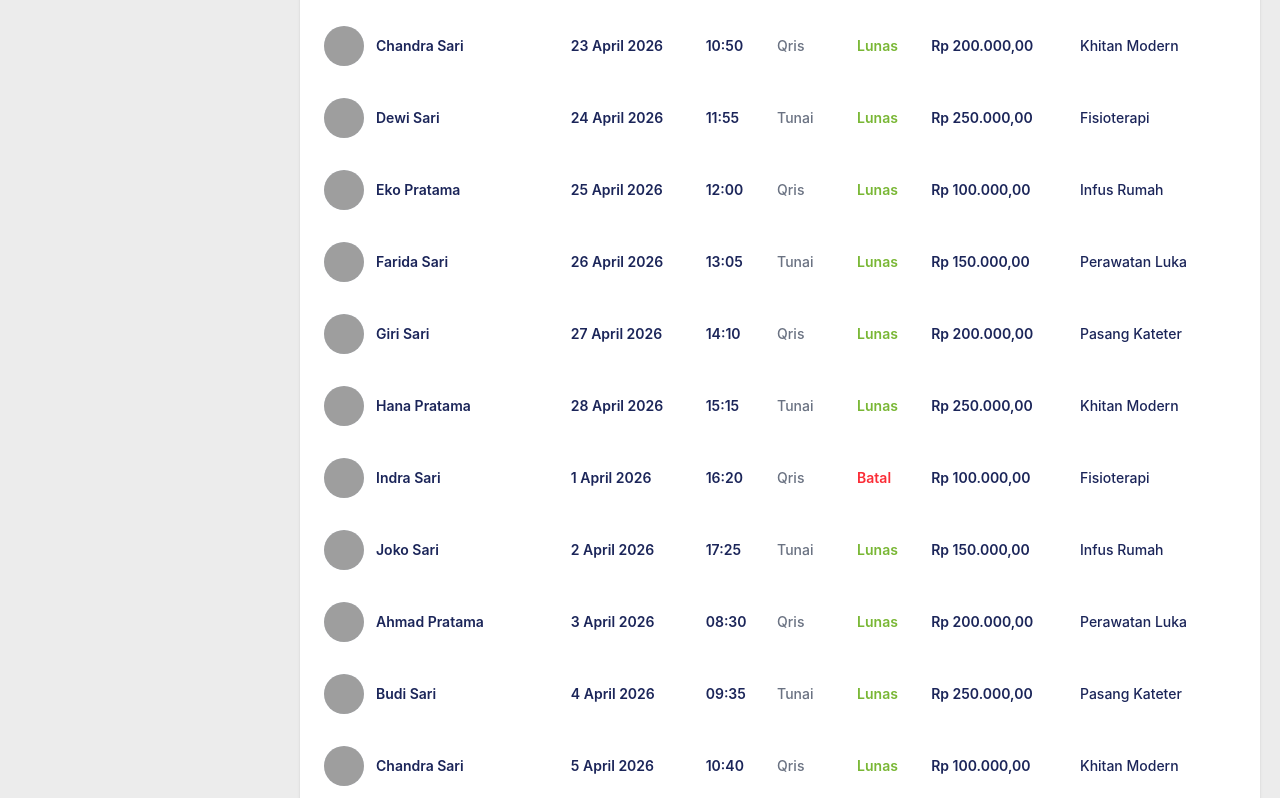
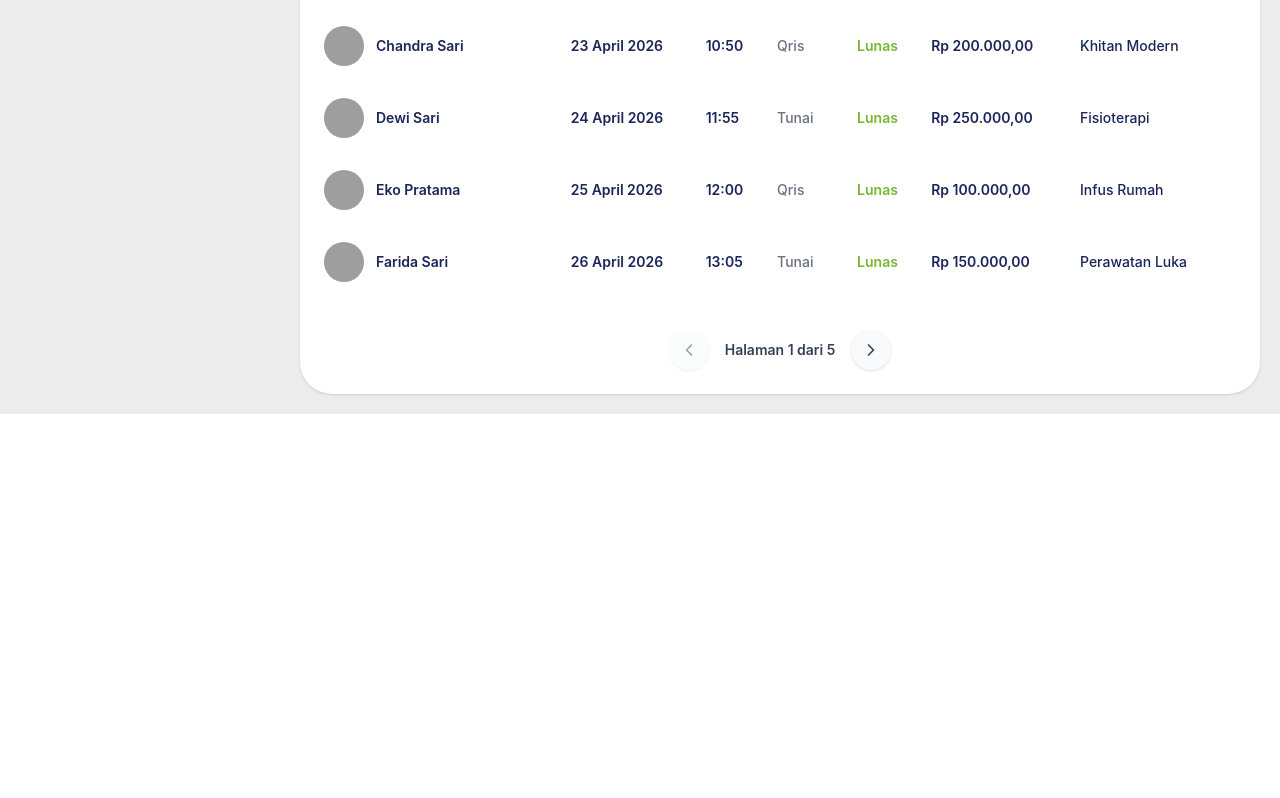
Before and after one commit to Diahdwi/homecareku-web-admin, a React (Vite) app: page /transaksi in a window 1280 px wide. Shown: the part 2049-2847 px from the top of the page. After the commit the page ends 2463 px from the top, so only its background shows below. Built offline with nearby package versions, Linux system fonts and the light colour scheme; grey boxes are pictures that could not be loaded.

Commit message:
refactor: halaman layanan dan transaksi

```diff
--- a/src/pages/Layanan.jsx
+++ b/src/pages/Layanan.jsx
@@ -135,9 +135,10 @@ export default function Layanan({ isOpen }) {
             bg-[#214E8A]
             text-white
             px-5
-            py-3
-            rounded-2xl
+            py-2.5
+            rounded-full
             hover:bg-[#193d6d]
+            font-semibold
           "
         >
           <Plus size={20} />
--- a/src/pages/Login.jsx
+++ b/src/pages/Login.jsx
@@ -93,7 +93,7 @@ export default function Login() {
             </label>
             <input
               type="email"
-              placeholder="admin@homecareku.com"
+              placeholder="Email Address"
               value={email}
               onChange={(e) => setEmail(e.target.value)}
               className="w-full px-5 py-4 text-sm bg-[#F4F7FE] rounded-xl outline-none border-none focus:ring-2 focus:ring-[#214E8A]/20"
@@ -110,7 +110,7 @@ export default function Login() {
             <div className="relative">
               <input
                 type={isPasswordVisible ? "text" : "password"}
-                placeholder="••••••••"
+                placeholder="Enter Your Password"
                 value={password}
                 onChange={(e) => setPassword(e.target.value)}
                 className="w-full px-5 py-4 text-sm bg-[#F4F7FE] rounded-xl outline-none border-none focus:ring-2 focus:ring-[#214E8A]/20"
--- a/src/pages/Transaksi.jsx
+++ b/src/pages/Transaksi.jsx
@@ -1,6 +1,6 @@
 import { useState, useMemo, useRef, useEffect } from "react";
 import Header from "../components/Header";
-import { SlidersHorizontal, ChevronDown, Banknote, Landmark, X } from "lucide-react";
+import { SlidersHorizontal, ChevronDown, ChevronLeft, ChevronRight, Banknote, Landmark, X } from "lucide-react";
 
 export default function Transaksi({ isOpen }) {
   // State for filter dropdown popover
@@ -13,6 +13,10 @@ export default function Transaksi({ isOpen }) {
   const [filterMethod, setFilterMethod] = useState("Semua");
   const [filterService, setFilterService] = useState("Semua");
   const [filterStatus, setFilterStatus] = useState("Semua");
+
+  // Pagination state
+  const [currentPage, setCurrentPage] = useState(1);
+  const itemsPerPage = 25;
 
   // Close dropdown on click outside
   useEffect(() => {
@@ -174,6 +178,16 @@ export default function Transaksi({ isOpen }) {
       return true;
     });
   }, [dummyTransactions, filterName, filterDate, filterMethod, filterService, filterStatus]);
+
+  // Reset page when filter changes
+  useEffect(() => {
+    setCurrentPage(1);
+  }, [filterName, filterDate, filterMethod, filterService, filterStatus]);
+
+  // Pagination calculation
+  const totalPages = Math.ceil(filteredTransactions.length / itemsPerPage) || 1;
+  const startIndex = (currentPage - 1) * itemsPerPage;
+  const paginatedTransactions = filteredTransactions.slice(startIndex, startIndex + itemsPerPage);
 
   // Compute stats based on current filters
   const totalTransactions = filteredTransactions.length;
@@ -408,8 +422,8 @@ export default function Transaksi({ isOpen }) {
               </tr>
             </thead>
             <tbody>
-              {filteredTransactions.length > 0 ? (
-                filteredTransactions.map((tx) => (
+              {paginatedTransactions.length > 0 ? (
+                paginatedTransactions.map((tx, index) => (
                   <tr key={tx.id} className="hover:bg-gray-50/50 transition-colors">
                     {/* Nama (with Avatar) */}
                     <td className="py-4 flex items-center gap-3">
@@ -474,6 +488,29 @@ export default function Transaksi({ isOpen }) {
             </tbody>
           </table>
         </div>
+
+        {/* Pagination Controls */}
+        {totalPages > 1 && (
+          <div className="flex justify-center items-center gap-4 mt-8">
+            <button
+              onClick={() => setCurrentPage(prev => Math.max(prev - 1, 1))}
+              disabled={currentPage === 1}
+              className="p-2.5 rounded-full bg-gray-50 text-gray-700 hover:bg-gray-100 disabled:opacity-50 disabled:cursor-not-allowed shadow-sm transition-colors"
+            >
+              <ChevronLeft size={20} />
+            </button>
+            <span className="text-sm font-semibold text-gray-700">
+              Halaman {currentPage} dari {totalPages}
+            </span>
+            <button
+              onClick={() => setCurrentPage(prev => Math.min(prev + 1, totalPages))}
+              disabled={currentPage === totalPages}
+              className="p-2.5 rounded-full bg-gray-50 text-gray-700 hover:bg-gray-100 disabled:opacity-50 disabled:cursor-not-allowed shadow-sm transition-colors"
+            >
+              <ChevronRight size={20} />
+            </button>
+          </div>
+        )}
       </div>
     </div>
   );
```
